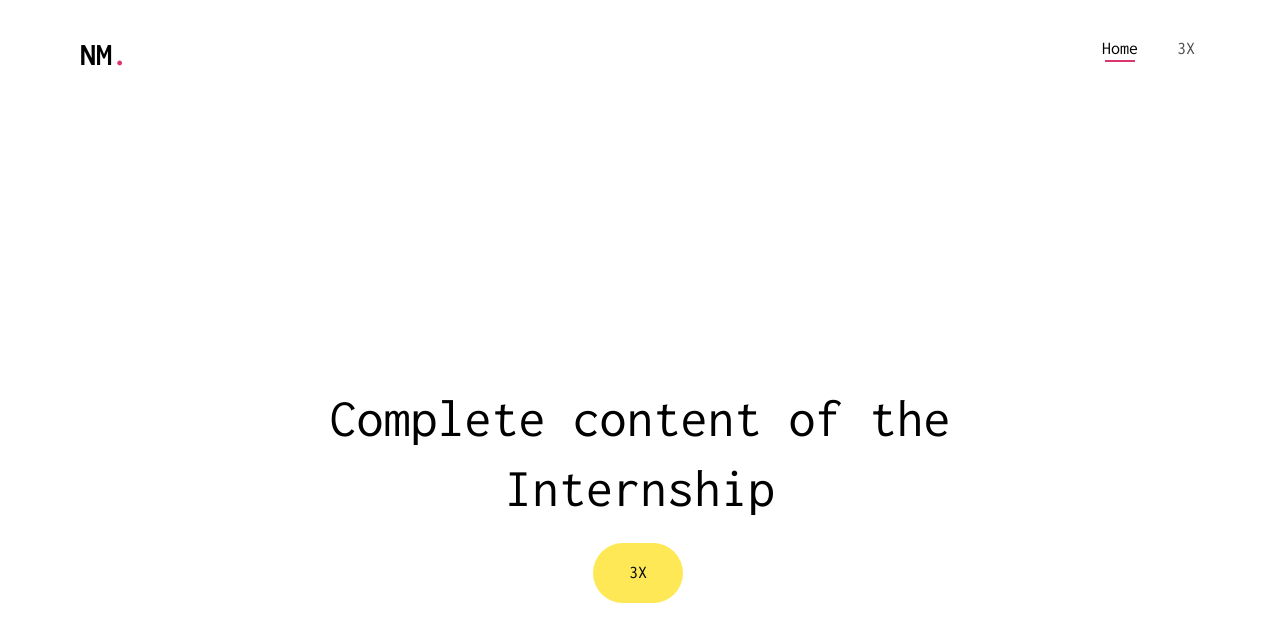
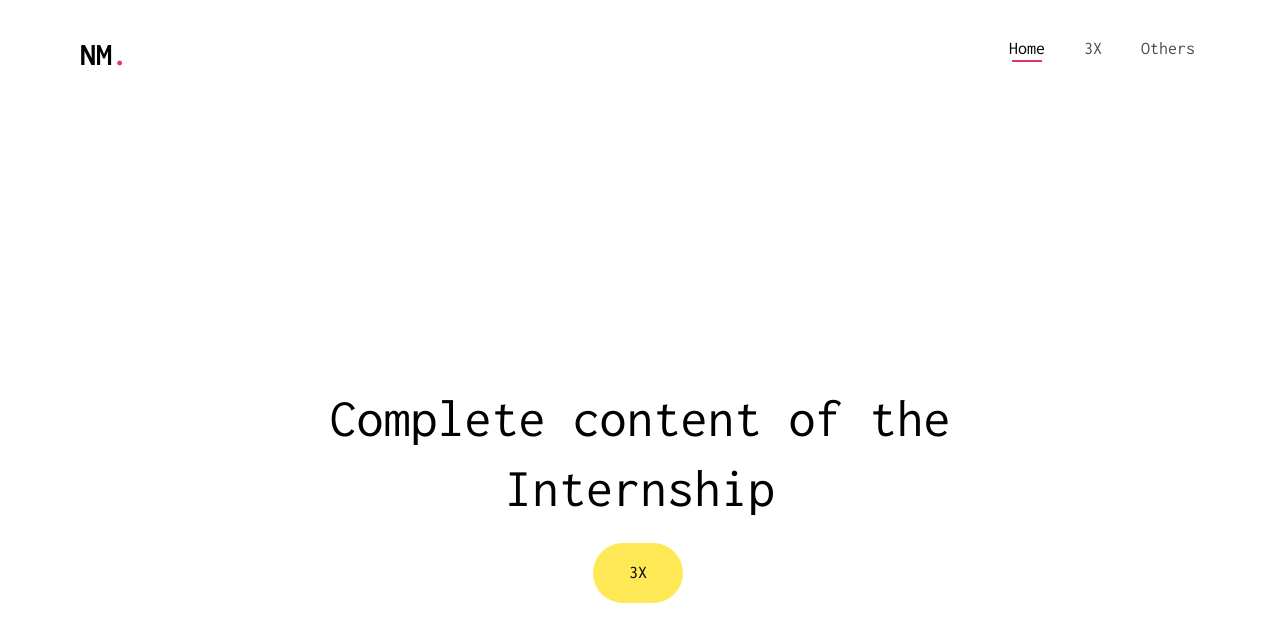
Before and after one commit to naveenmaheswaran/eaton, a plain HTML site: page logged/index.html in a window 1280 px wide. Drawn offline with Linux system fonts and the light colour scheme; files whose address does not match are found by name.

Commit message:
Update index.html

```diff
--- a/logged/index.html
+++ b/logged/index.html
@@ -51,6 +51,7 @@
 							<li class="active"><a href="index.html">Home</a></li>
 
 							<li><a href="3x.html">3X</a></li>
+							<li><a href="others.html">Others</a></li>
 
 
 
```
